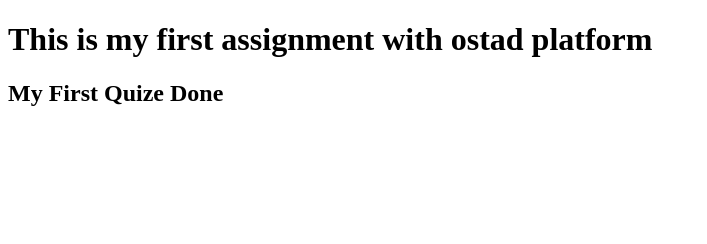
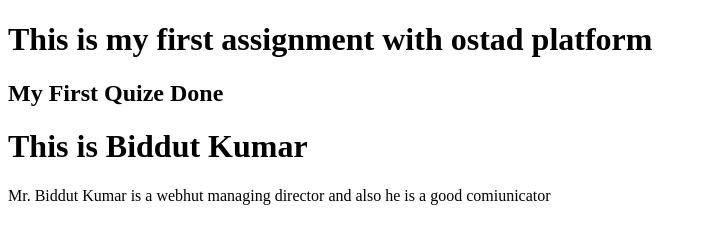
Before and after one commit to Aliakbar45480/Modiul-1, a plain HTML site: page index.html in a window 1280 px wide. Shown: the whole page, without its empty margins (0-707 px from the left). Drawn offline with Linux system fonts and the light colour scheme.

Commit message:
biddut-kumar bio

```diff
--- a/index.html
+++ b/index.html
@@ -8,5 +8,7 @@
 <body>
     <h1>This is my first assignment with ostad platform</h1>
     <h2>My First Quize Done</h2>
+    <h1>This is Biddut Kumar</h1>
+    <p>Mr. Biddut Kumar is a webhut managing director and also he is a good comiunicator</p>
 </body>
 </html>
```
